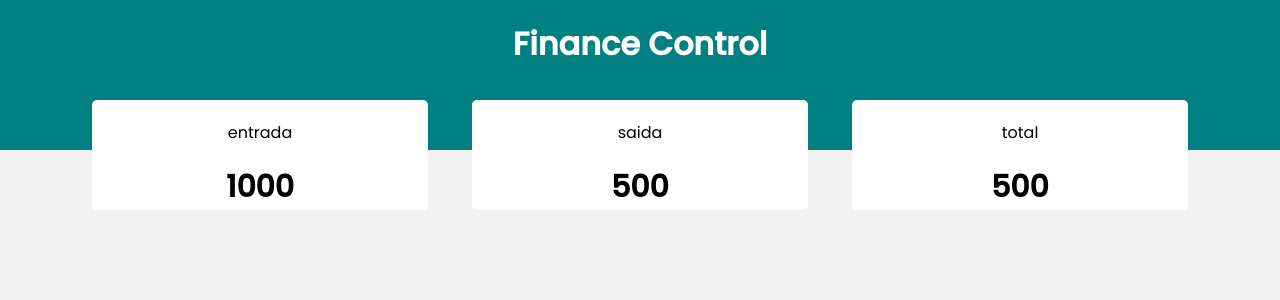
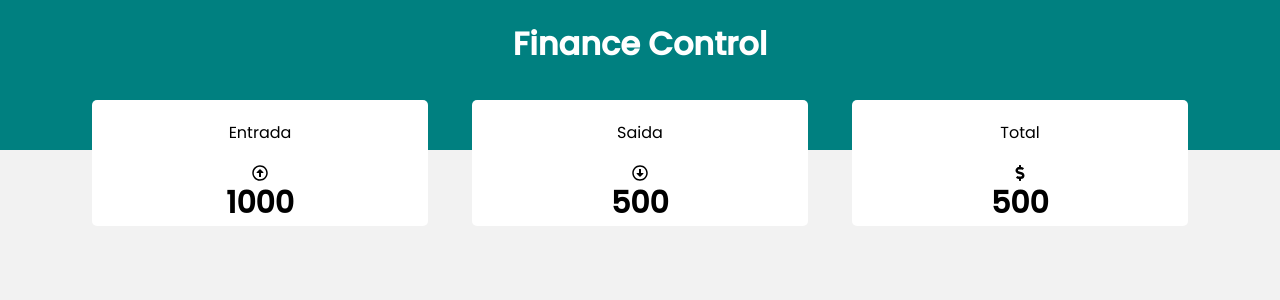
Before and after one commit to kiondartel/FinancialControl, a React (Create React App) app: page / in a window 1280 px wide. Shown: the top 300 px of the page. Built offline with nearby package versions, Linux system fonts and the light colour scheme.

Commit message:
Resume Optimization

```diff
--- a/src/App.js
+++ b/src/App.js
@@ -1,6 +1,6 @@
 import React from "react";
-import Header from "./components/header";
-import Resume from "./components/resume";
+import Header from "./components/Header";
+import Resume from "./components/Resume";
 import GlobalStyle from "./styles/global";
 
 const App = () => {
--- a/src/components/ResumeItem/index.js
+++ b/src/components/ResumeItem/index.js
@@ -1,9 +1,10 @@
 import * as Styled from "./styles";
 
-const ResumeItem = ({ title, icon, value }) => {
+const ResumeItem = ({ title, Icon, value }) => {
   return (
     <Styled.Container>
       <Styled.Header>{title}</Styled.Header>
+      <Icon />
       <Styled.Total>{value}</Styled.Total>
     </Styled.Container>
   );
--- a/src/components/resume/index.js
+++ b/src/components/resume/index.js
@@ -10,9 +10,9 @@ import {
 const Resume = () => {
   return (
     <Styled.Container>
-      <ResumeItem title="entrada" Icon={FaRegArrowAltCircleUp} value="1000" />
-      <ResumeItem title="saida" Icon={FaRegArrowAltCircleDown} value="500" />
-      <ResumeItem title="total" Icon={FaDollarSign} value="500" />
+      <ResumeItem title="Entrada" Icon={FaRegArrowAltCircleUp} value="1000" />
+      <ResumeItem title="Saida" Icon={FaRegArrowAltCircleDown} value="500" />
+      <ResumeItem title="Total" Icon={FaDollarSign} value="500" />
     </Styled.Container>
   );
 };
```
Also changed, not shown: src/components/Form/index.js (added), src/components/Form/styles.js (added).
